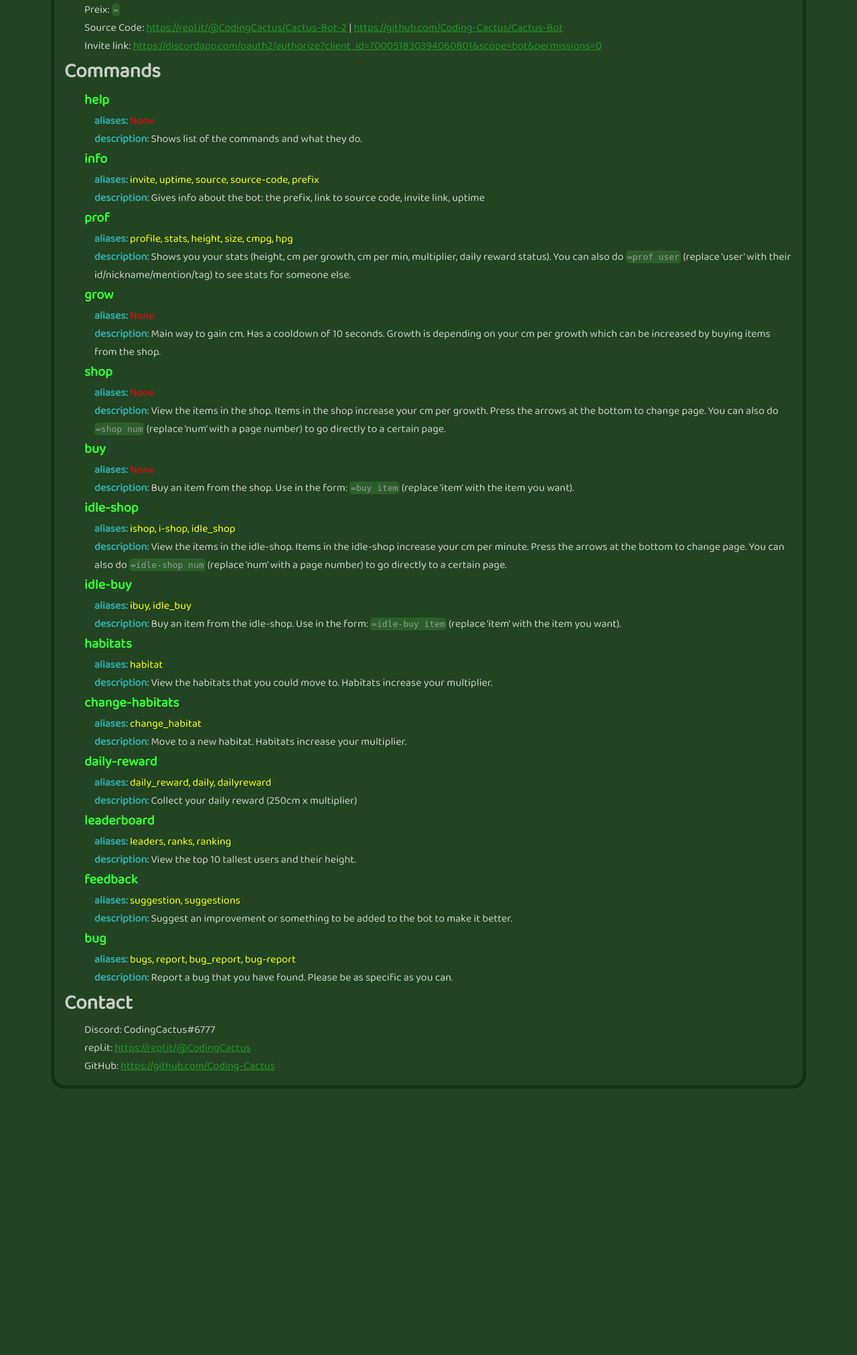
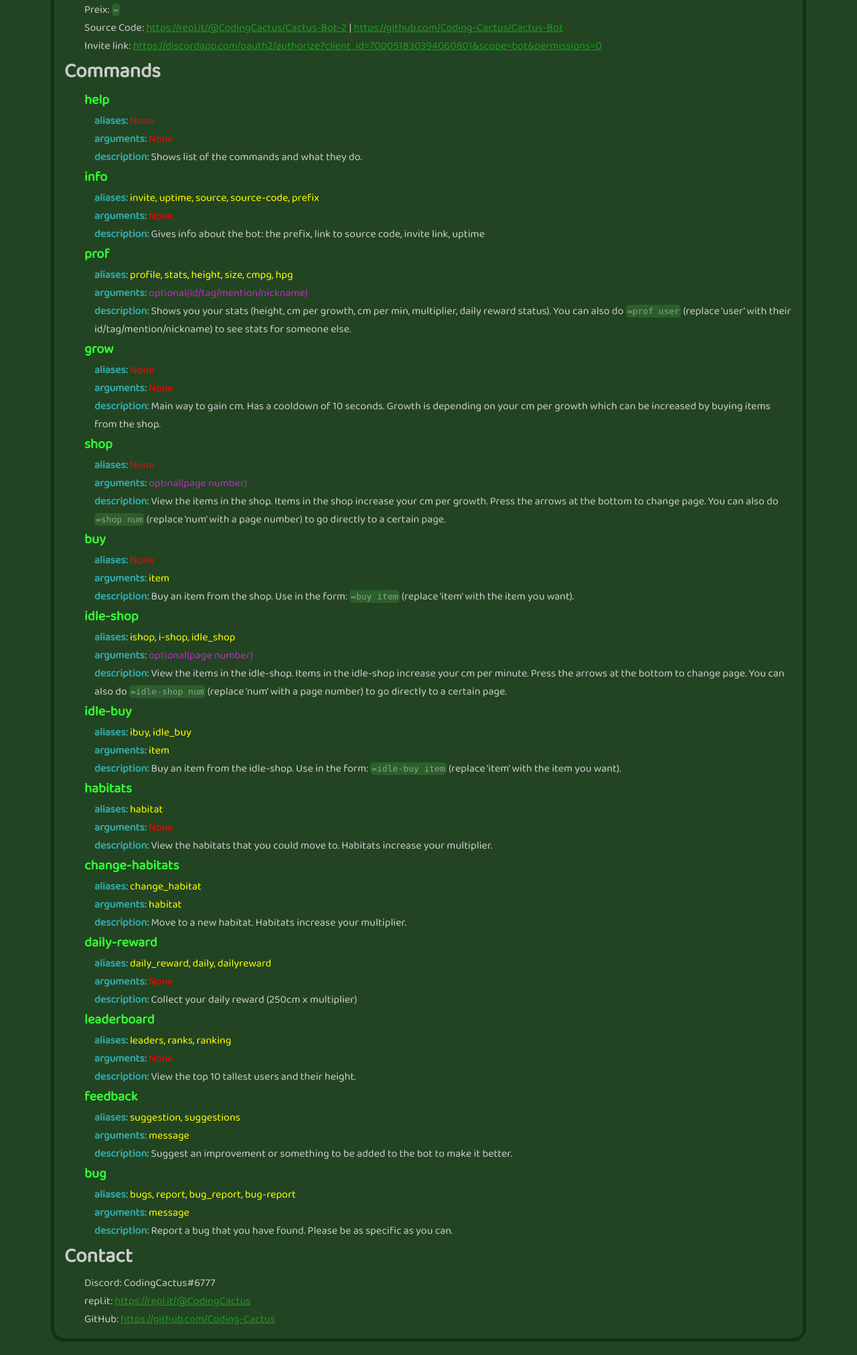
Before and after one commit to Coding-Cactus/Cactus-Bot, a Flask app: page / in a window 1280 px wide. Shown: the part 184-2207 px from the top of the page at 67% size. Before the commit the page ends 1809 px from the top, so only its background shows below. Run offline with Flask 2, Linux system fonts and the light colour scheme.

Commit message:
Added arguments to the web page

```diff
--- a/static/style.css
+++ b/static/style.css
@@ -64,9 +64,14 @@ a:hover {
 	color: red;
 }
 
-.alias{
+.alias, .arg{
 	font-weight: normal;
 	color: yellow;
+}
+
+.op-arg {
+	font-weight: normal;
+	color: #c2c;
 }
 
 code {
--- a/templates/index.html
+++ b/templates/index.html
@@ -31,98 +31,126 @@
 
 				<h4>help</h4>
 				<div class='command-info'>
-					<strong class='title'>aliases:</strong> <strong class='none'>None</strong>
+					<strong class='title'>aliases:</strong> <strong class='none'> None</strong>
+					<br>
+					<strong class='title'>arguments:</strong> <strong class='none'> None</strong>
 					<br>
 					<strong class='title'>description:</strong> Shows list of the commands and what they do.
 				</div>
 
 				<h4>info</h4>
 				<div class='command-info'>
-					<strong class='title'>aliases:</strong> <strong class='alias'>invite, uptime, source, source-code, prefix</strong>
+					<strong class='title'>aliases:</strong> <strong class='alias'> invite, uptime, source, source-code, prefix</strong>
+					<br>
+					<strong class='title'>arguments:</strong> <strong class='none'> None</strong>
 					<br>
 					<strong class='title'>description:</strong> Gives info about the bot: the prefix, link to source code, invite link, uptime
 				</div>
 
 				<h4>prof</h4>
 				<div class='command-info'>
-					<strong class='title'>aliases:</strong> <strong class='alias'>profile, stats, height, size, cmpg, hpg</strong>
+					<strong class='title'>aliases:</strong> <strong class='alias'> profile, stats, height, size, cmpg, hpg</strong>
 					<br>
-					<strong class='title'>description:</strong> Shows you your stats (height, cm per growth, cm per min, multiplier, daily reward status). You can also do <code>=prof user</code> (replace 'user' with their id/nickname/mention/tag) to see stats for someone else.
+					<strong class='title'>arguments:</strong> <strong class='op-arg'> optional(id/tag/mention/nickname)</strong>
+					<br>
+					<strong class='title'>description:</strong> Shows you your stats (height, cm per growth, cm per min, multiplier, daily reward status). You can also do <code>=prof user</code> (replace 'user' with their id/tag/mention/nickname) to see stats for someone else.
 				</div>
 
 				<h4>grow</h4>
 				<div class='command-info'>
-					<strong class='title'>aliases:</strong> <strong class='none'>None</strong>
+					<strong class='title'>aliases:</strong> <strong class='none'> None</strong>
+					<br>
+					<strong class='title'>arguments:</strong> <strong class='none'> None</strong>
 					<br>
 					<strong class='title'>description:</strong> Main way to gain cm. Has a cooldown of 10 seconds. Growth is depending on your cm per growth which can be increased by buying items from the shop.
 				</div>
 
 				<h4>shop</h4>
 				<div class='command-info'>
-					<strong class='title'>aliases:</strong> <strong class='none'>None</strong>
+					<strong class='title'>aliases:</strong> <strong class='none'> None</strong>
+					<br>
+					<strong class='title'>arguments:</strong> <strong class='op-arg'> optinal(page number)</strong>
 					<br>
 					<strong class='title'>description:</strong> View the items in the shop. Items in the shop increase your cm per growth. Press the arrows at the bottom to change page. You can also do <code>=shop num</code> (replace 'num' with a page number) to go directly to a certain page.
 				</div>
 
 				<h4>buy</h4>
 				<div class='command-info'>
-					<strong class='title'>aliases:</strong> <strong class='none'>None</strong>
+					<strong class='title'>aliases:</strong> <strong class='none'> None</strong>
+					<br>
+					<strong class='title'>arguments:</strong> <strong class='arg'> item</strong>
 					<br>
 					<strong class='title'>description:</strong> Buy an item from the shop. Use in the form: <code>=buy item</code> (replace 'item' with the item you want).
 				</div>
 
 				<h4>idle-shop</h4>
 				<div class='command-info'>
-					<strong class='title'>aliases:</strong> <strong class='alias'>ishop, i-shop, idle_shop</strong>
+					<strong class='title'>aliases:</strong> <strong class='alias'> ishop, i-shop, idle_shop</strong>
+					<br>
+					<strong class='title'>arguments:</strong> <strong class='op-arg'> optional(page number)</strong>
 					<br>
 					<strong class='title'>description:</strong> View the items in the idle-shop. Items in the idle-shop increase your cm per minute. Press the arrows at the bottom to change page. You can also do <code>=idle-shop num</code> (replace 'num' with a page number) to go directly to a certain page.
 				</div>
 
 				<h4>idle-buy</h4>
 				<div class='command-info'>
-					<strong class='title'>aliases:</strong> <strong class='alias'>ibuy, idle_buy</strong>
+					<strong class='title'>aliases:</strong> <strong class='alias'> ibuy, idle_buy</strong>
+					<br>
+					<strong class='title'>arguments:</strong> <strong class='arg'> item</strong>
 					<br>
 					<strong class='title'>description:</strong> Buy an item from the idle-shop. Use in the form: <code>=idle-buy item</code> (replace 'item' with the item you want).
 				</div>
 
 				<h4>habitats</h4>
 				<div class='command-info'>
-					<strong class='title'>aliases:</strong> <strong class='alias'>habitat</strong>
+					<strong class='title'>aliases:</strong> <strong class='alias'> habitat</strong>
+					<br>
+					<strong class='title'>arguments:</strong> <strong class='none'> None</strong>
 					<br>
 					<strong class='title'>description:</strong> View the habitats that you could move to. Habitats increase your multiplier.
 				</div>
 
 				<h4>change-habitats</h4>
 				<div class='command-info'>
-					<strong class='title'>aliases:</strong> <strong class='alias'>change_habitat</strong>
+					<strong class='title'>aliases:</strong> <strong class='alias'> change_habitat</strong>
+					<br>
+					<strong class='title'>arguments:</strong> <strong class='arg'> habitat</strong>
 					<br>
 					<strong class='title'>description:</strong> Move to a new habitat. Habitats increase your multiplier.
 				</div>
 
 				<h4>daily-reward</h4>
 				<div class='command-info'>
-					<strong class='title'>aliases:</strong> <strong class='alias'>daily_reward, daily, dailyreward</strong>
+					<strong class='title'>aliases:</strong> <strong class='alias'> daily_reward, daily, dailyreward</strong>
+					<br>
+					<strong class='title'>arguments:</strong> <strong class='none'> None</strong>
 					<br>
 					<strong class='title'>description:</strong> Collect your daily reward (250cm x multiplier)
 				</div>
 
 				<h4>leaderboard</h4>
 				<div class='command-info'>
-					<strong class='title'>aliases:</strong> <strong class='alias'>leaders, ranks, ranking</strong>
+					<strong class='title'>aliases:</strong> <strong class='alias'> leaders, ranks, ranking</strong>
+					<br>
+					<strong class='title'>arguments:</strong> <strong class='none'> None</strong>
 					<br>
 					<strong class='title'>description:</strong> View the top 10 tallest users and their height.
 				</div>
 
 				<h4>feedback</h4>
 				<div class='command-info'>
-					<strong class='title'>aliases:</strong> <strong class='alias'>suggestion, suggestions</strong>
+					<strong class='title'>aliases:</strong> <strong class='alias'> suggestion, suggestions</strong>
+					<br>
+					<strong class='title'>arguments:</strong> <strong class='arg'> message</strong>
 					<br>
 					<strong class='title'>description:</strong> Suggest an improvement or something to be added to the bot to make it better.
 				</div>
 
 				<h4>bug</h4>
 				<div class='command-info'>
-					<strong class='title'>aliases:</strong> <strong class='alias'>bugs, report, bug_report, bug-report</strong>
+					<strong class='title'>aliases:</strong> <strong class='alias'> bugs, report, bug_report, bug-report</strong>
+					<br>
+					<strong class='title'>arguments:</strong> <strong class='arg'> message</strong>
 					<br>
 					<strong class='title'>description:</strong> Report a bug that you have found. Please be as specific as you can.
 				</div>
```
